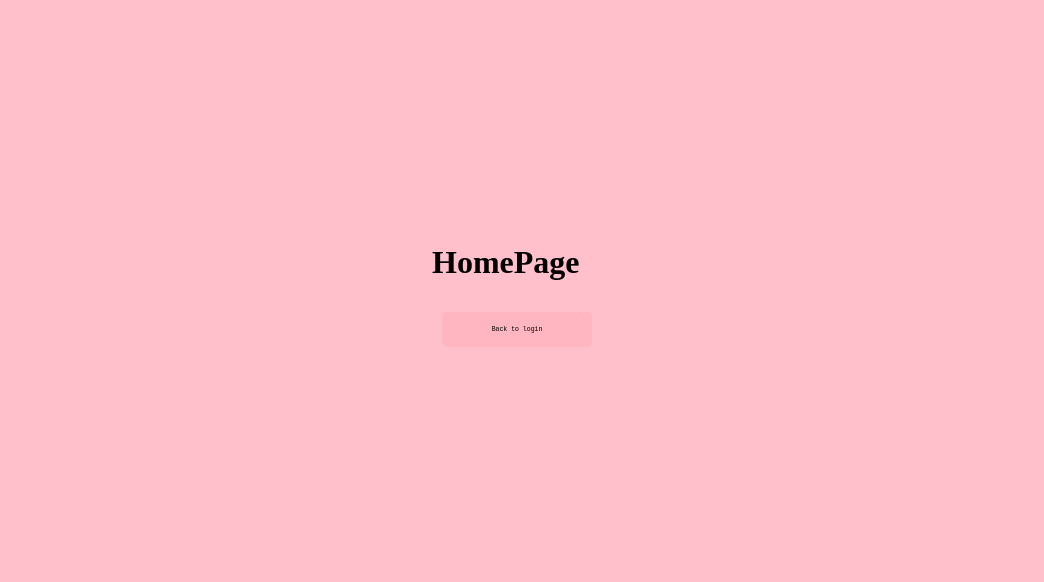
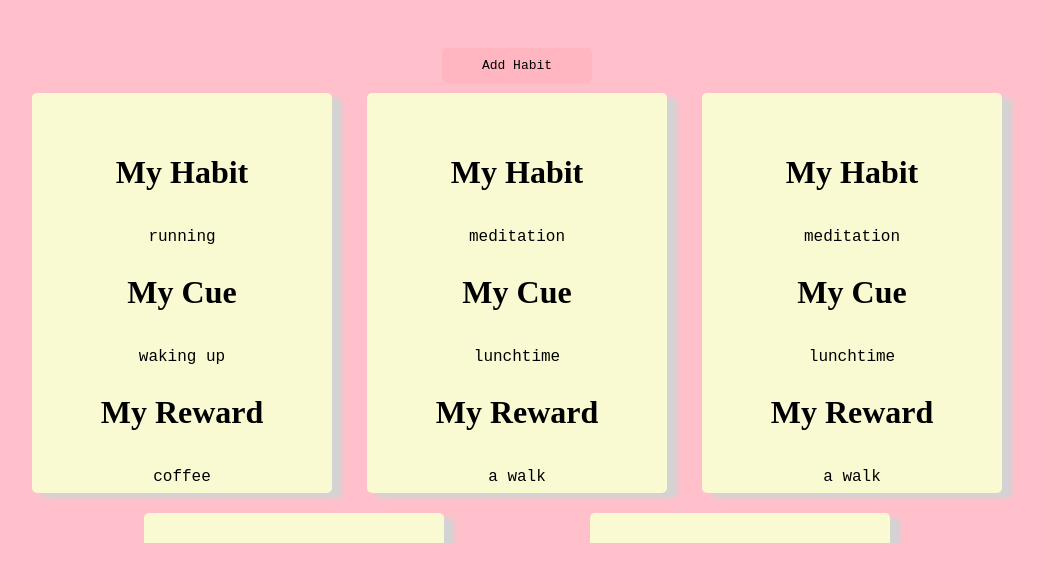
Before and after one commit to PinkFairyArmadillo08/ScratchProject, a React app: page /home in a window 1280 px wide. Shown: the part 110-692 px from the top of the page, without its empty margins (123-1167 px from the left). Built offline with nearby package versions, Linux system fonts and the light colour scheme; a web font is replaced by a local one.

Commit message:
Adding styling

```diff
--- a/Stylesheets/HomeStyle.scss
+++ b/Stylesheets/HomeStyle.scss
@@ -1,22 +1,86 @@
 @import '/Stylesheets/Style.scss';
 @import url('https://fonts.googleapis.com/css2?family=Agbalumo&display=swap');
 
-input {
-  font-family: 'Courier New', Courier, monospace;
-
+.Home {
+  display: flex;
+  flex-direction: column;
+  justify-content: space-between;
+  align-items: center;
 }
 
-#prompt {
-  font-family: 'Courier New', Courier, monospace;
-  color: lightseagreen;
+.addHabitButton {
+  align-items: center;
+  justify-content: center;
 }
 
-#HabitCard {
+.AddHabitForm {
+  position: fixed;
+  top: 50%;
+  left: 50%;
+  transform: translate(-50%, -50%);
+  width: 50%;
+  width: 1100px;
+  height: 600px;
+  display: flex;
+  flex-direction: column;
+  align-items: center;
+  justify-content: space-evenly;
+  border-radius: 5px;
+  background-color: lightseagreen;
+  // background-color: rgba(32, 178, 171, 0.666);
+  text-align: center;
+
+  input {
+    margin: 10px;
+    margin-top: 0px;
+    width: 300px;
+    height: 35px;
+    font-size: 1.25em;
+    border-radius: 5px;
+  }
+
+  a {
+    font-family: 'Courier New', Courier, monospace;
+    max-width: 250px;
+    text-align: center;
+    font-size: 1em;
+    color: black;
+    &:hover {
+      color: plum;
+    }
+  }
+}
+
+.HabitCardBox {
+  display: flex;
+  flex-direction: row;
+  flex-wrap: wrap;
+  gap: 20px;
+  width: 1000px;
+  height: 450px;
+  justify-content: space-evenly;
+  overflow: auto;
+}
+
+.HabitCard {
+  display: flex;
+  flex-direction: column;
+  justify-content: space-evenly;
+  min-height: 400px;
+  min-width: 300px;
   box-shadow: 10px 5px 5px lightgray;
   background-color: $box;
+  border-radius: 5px;
+
+  p {
+    font-family: 'Courier New', Courier, monospace;
+  }
+
+  .section {
+    display: flex;
+    flex-direction: column;
+    justify-content: space-around;
+    height: 80px;
+    text-align: center;
+  }
 }
-
-#addHabit {
-  background-color: $primary;
-  font-family: 'Courier New', Courier, monospace;
-}
--- a/components/HomePage/AddHabitForm.jsx
+++ b/components/HomePage/AddHabitForm.jsx
@@ -3,23 +3,26 @@ import React from 'react';
 const AddHabitForm = ({ handleClick, handleChange, handleSubmit }) => {
 
   return (
-    <div>
+    <div className="AddHabitForm">
       <br></br>
-      <button id="closeForm" onClick={handleClick} >Close Form</button>
       <br></br>
-      <label id="prompt">What habit do you want to build into your routine?</label>
+      <label id="prompt"><a>What habit do you want to build into your routine?</a></label>
       <br></br>
       <input type="text" name="habitName" placeholder="Habit" onChange={(value) => handleChange(value)}></input>
       <br></br>
-      <label id="prompt">What will be your cue to start your habit each day?</label>
+      <label id="prompt"><a>What will be your cue to start your habit each day?</a></label>
       <br></br>
       <input type="text" name="cue" placeholder="Cue" onChange={(value) => handleChange(value)}></input>
       <br></br>
-      <label id="prompt">What will be your reward for completing your habit?</label>
+      <label id="prompt"><a>What will be your reward for completing your habit?</a></label>
       <br></br>
       <input type="text" name="reward" placeholder="Reward" onChange={(value) => handleChange(value)}></input>
       <br></br>
-      <button id="submitHabit" onClick={handleSubmit}>Submit New Habit</button>
+      <div className="formButtons">
+        <button id="submitHabit" onClick={handleSubmit}>Submit New Habit</button>
+        <button id="closeForm" onClick={handleClick} >Close Form</button>
+      </div>
+      <br></br>
     </div>
   )
 };
--- a/components/HomePage/HabitCard.jsx
+++ b/components/HomePage/HabitCard.jsx
@@ -4,12 +4,16 @@ import React from 'react';
 // habit card has a title (name of habit) and lists the cue and the reward for each habit
 const HabitCard = ( {habitObj} ) => {
   return (
-    <div id="HabitCard">
-        <h1>My Habit: {habitObj['habitName']}</h1>
-      <ul>
-        <li>Cue: {habitObj['cue']}</li>
-        <li>Reward: {habitObj['reward']}</li>
-      </ul>
+    <div className="HabitCard">
+      <div className="section">
+        <h1>My Habit</h1><p>{habitObj['habitName']}</p>
+      </div>
+      <div className="section">
+        <h1>My Cue</h1><p>{habitObj['cue']}</p>
+      </div>
+      <div className="section">
+        <h1>My Reward</h1><p>{habitObj['reward']}</p>
+      </div>
     </div>
   )
 }
--- a/components/HomePage/Home Container.jsx
+++ b/components/HomePage/HomeContainer.jsx
@@ -21,7 +21,7 @@ const HomeContainer = () => {
   // }, [])
 
   // iterate over the habits array (which now contains the habit data) and render a habit card for each object
-  const habits = [{'habitName': 'running', 'cue': 'waking up', 'reward': 'coffee'}, {'habitName': 'meditation', 'cue': 'lunchtime', 'reward': 'a walk'}]
+  const habits = [{'habitName': 'running', 'cue': 'waking up', 'reward': 'coffee'}, {'habitName': 'meditation', 'cue': 'lunchtime', 'reward': 'a walk'}, {'habitName': 'meditation', 'cue': 'lunchtime', 'reward': 'a walk'}, {'habitName': 'meditation', 'cue': 'lunchtime', 'reward': 'a walk'}, {'habitName': 'meditation', 'cue': 'lunchtime', 'reward': 'a walk'}]
 
   // useEffect(() => {
     const renderingHabits = []
@@ -66,14 +66,14 @@ const HomeContainer = () => {
 
 
   return (
-    <div>
+    <div className="Home">
       <div>
-        <button id="addHabit" onClick={handleClick}>Add Habit</button>
+        <button className="addHabitButton" onClick={handleClick}>Add Habit</button>
       </div>
       <div>
         {popupOpen ? <AddHabitForm handleChange={handleChange} handleSubmit={handleSubmit} handleClick={handleClick} /> : null}
       </div>
-      <div id="HabitCardBox">
+      <div className="HabitCardBox">
         {renderingHabits}
       </div>
     </div>
--- a/components/Login-Signup-Container/LoginRoutes.jsx
+++ b/components/Login-Signup-Container/LoginRoutes.jsx
@@ -3,7 +3,9 @@ import { Routes, Route } from 'react-router-dom';
 import LoginPage from './LoginPage.jsx';
 import SignUpPage from './SignUpPage.jsx';
 import HomePage from './HomePage.jsx';
+import HomeContainer from '../HomePage/HomeContainer.jsx';
 import './LoginSignupStyles.scss';
+import '../../Stylesheets/HomeStyle.scss';
 
 const LoginRoutes = () => {
   //EACH PAGE SHOULD BE A CONTAINER COMPONENT AND HAVE THEIR OWN STATES AND HANDER FUNCTIONS
@@ -12,7 +14,7 @@ const LoginRoutes = () => {
       {/* outletPath */}
       <Route path="/*" element={<LoginPage />} />
       {/* path to the home page */}
-      <Route path="/home" element={<HomePage />} />
+      <Route path="/home" element={<HomeContainer />} />
       {/* path to the signup page  */}
       <Route path="/signup" element={<SignUpPage />} />
     </Routes>
```
Also changed, not shown: components/Login-Signup-Container/LoginSignupStyles.scss (line endings or trailing spaces), 4 other files (tests, documents, lock files or other folders).
